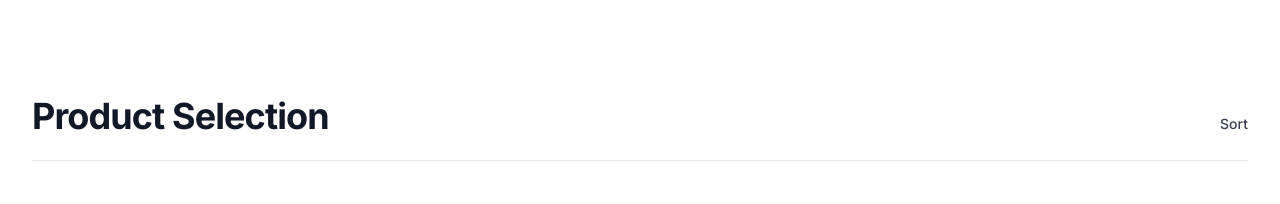
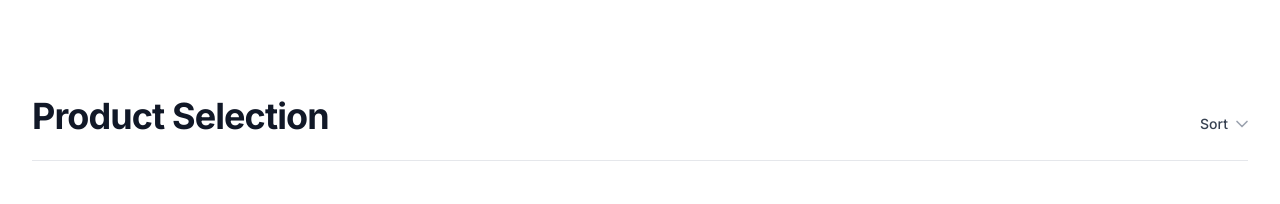
Before and after one commit to invalid04/product-filter, a Next.js app: page / in a window 1280 px wide. Shown: the top 204 px of the page. Built offline with nearby package versions, Linux system fonts and the light colour scheme.

Commit message:
dropdown button

```diff
--- a/src/app/page.tsx
+++ b/src/app/page.tsx
@@ -1,4 +1,5 @@
 import { DropdownMenu, DropdownMenuTrigger } from "@/components/ui/dropdown-menu";
+import { ChevronDown } from "lucide-react";
 
 export default function Home() {
   return (
@@ -12,6 +13,7 @@ export default function Home() {
           <DropdownMenu>
             <DropdownMenuTrigger className='group inline-flex justify-center text-sm font-medium text-gray-700 hover:text-gray-900'>
               Sort
+              <ChevronDown className='-mr-1 ml-1 h-5 w-5 flex-shrink-0 text-gray-400 group-hover:text-gray-500' />
             </DropdownMenuTrigger>
           </DropdownMenu>
         </div>
```
